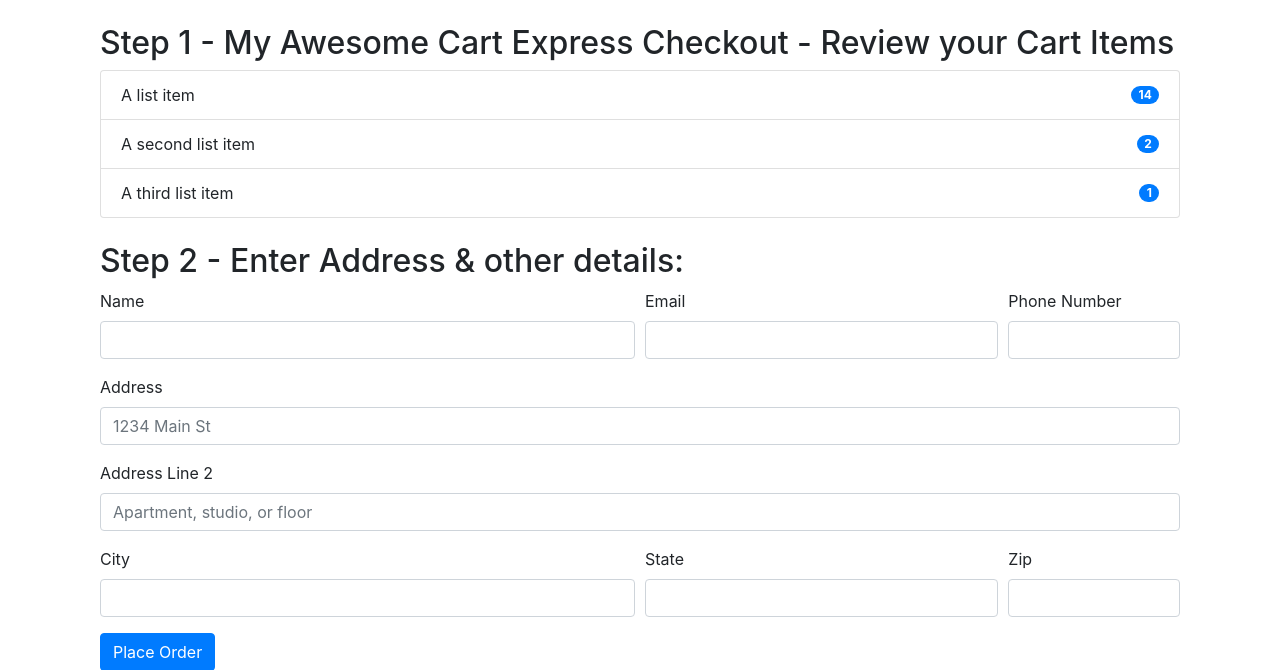
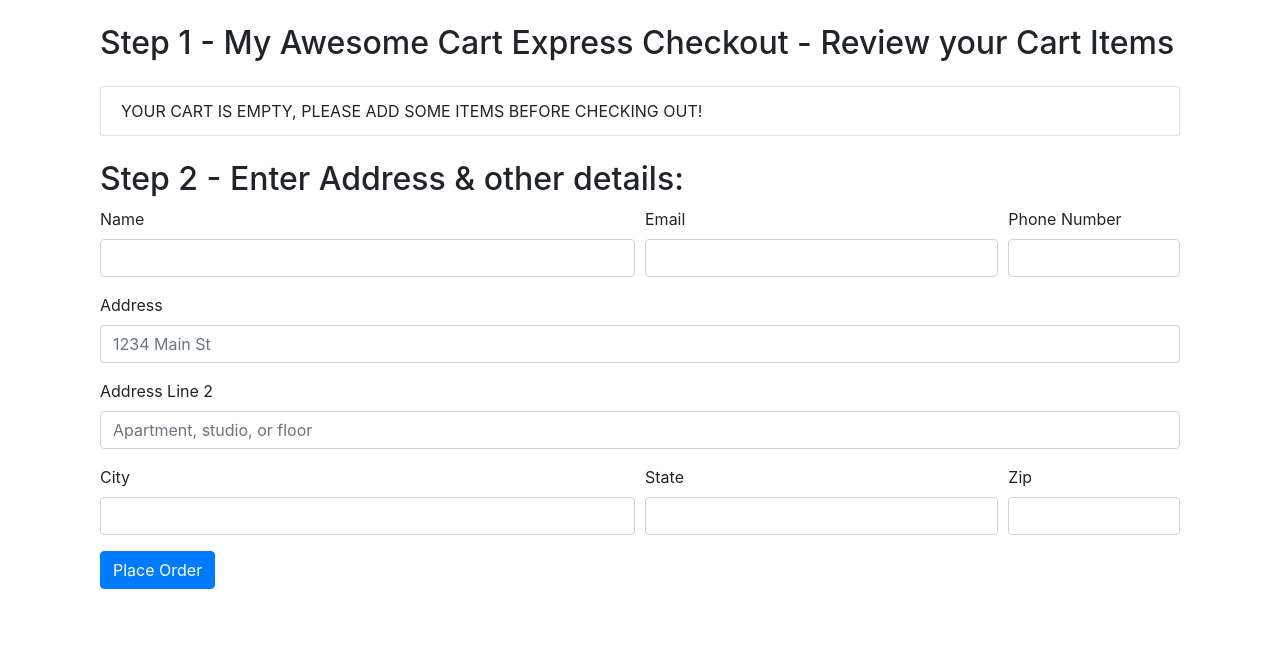
Before and after one commit to aaryan-gupta/Django, a Django app: page /shop/checkout/ in a window 1280 px wide. Shown: the part 56-726 px from the top of the page. Run offline with Django 3.2, Linux system fonts and the light colour scheme; some libraries are stand-ins or nearby versions.

Commit message:
50 adding items on checkout page

```diff
--- a/MyAwesomeCart/mac/shop/templates/shop/checkout.html
+++ b/MyAwesomeCart/mac/shop/templates/shop/checkout.html
@@ -9,20 +9,9 @@
 <div class="container">
 	<div class="col my-4">
 		<h2>Step 1 - My Awesome Cart Express Checkout - Review your Cart Items</h2>
-		<div class="items">
-			<ul class="list-group">
-				<li class="list-group-item d-flex justify-content-between align-items-center">
-					A list item
-					<span class="badge badge-primary badge-pill">14</span>
-				</li>
-				<li class="list-group-item d-flex justify-content-between align-items-center">
-					A second list item
-					<span class="badge badge-primary badge-pill">2</span>
-				</li>
-				<li class="list-group-item d-flex justify-content-between align-items-center">
-					A third list item
-					<span class="badge badge-primary badge-pill">1</span>
-				</li>
+		<div>
+			<ul class="list-group my-4" id="items">
+				<!-- ADDING ITEMS THROUGH JS -->
 			</ul>
 		</div>
 	</div>
@@ -71,3 +60,34 @@
 </div>
 
 {% endblock %}
+
+{% block js %}
+
+<script>
+	if (localStorage.getItem("cart") == null) var cart = {}
+	else cart = JSON.parse(localStorage.getItem("cart"))
+	var sum = 0
+	if ($.isEmptyObject(cart)) {
+		// IF OBJECT IS EMPTY
+		// mystr = `<center><p>YOUR CART IS EMPTY, PLEASE ADD SOME ITEMS BEFORE CHECKING OUT!</p></center>`
+		mystr = `<li class="list-group-item d-flex justify-content-between align-items-center">
+					YOUR CART IS EMPTY, PLEASE ADD SOME ITEMS BEFORE CHECKING OUT!
+				</li>`
+		$("#items").append(mystr)
+	}
+	else {
+		for (item in cart) {
+			let name = cart[item][1]
+			let qty = cart[item][0]
+			sum += qty
+			mystr = `<li class="list-group-item d-flex justify-content-between align-items-center">
+					${name}
+					<span class="badge badge-primary badge-pill">${qty}</span>
+				</li>`
+			$("#items").append(mystr)
+		}
+	}
+	document.getElementById("cart").innerHTML = sum
+</script>
+
+{% endblock %}
```
Also changed, not shown: MyAwesomeCart/mac/shop/templates/shop/index.html (+16 -29 lines).
